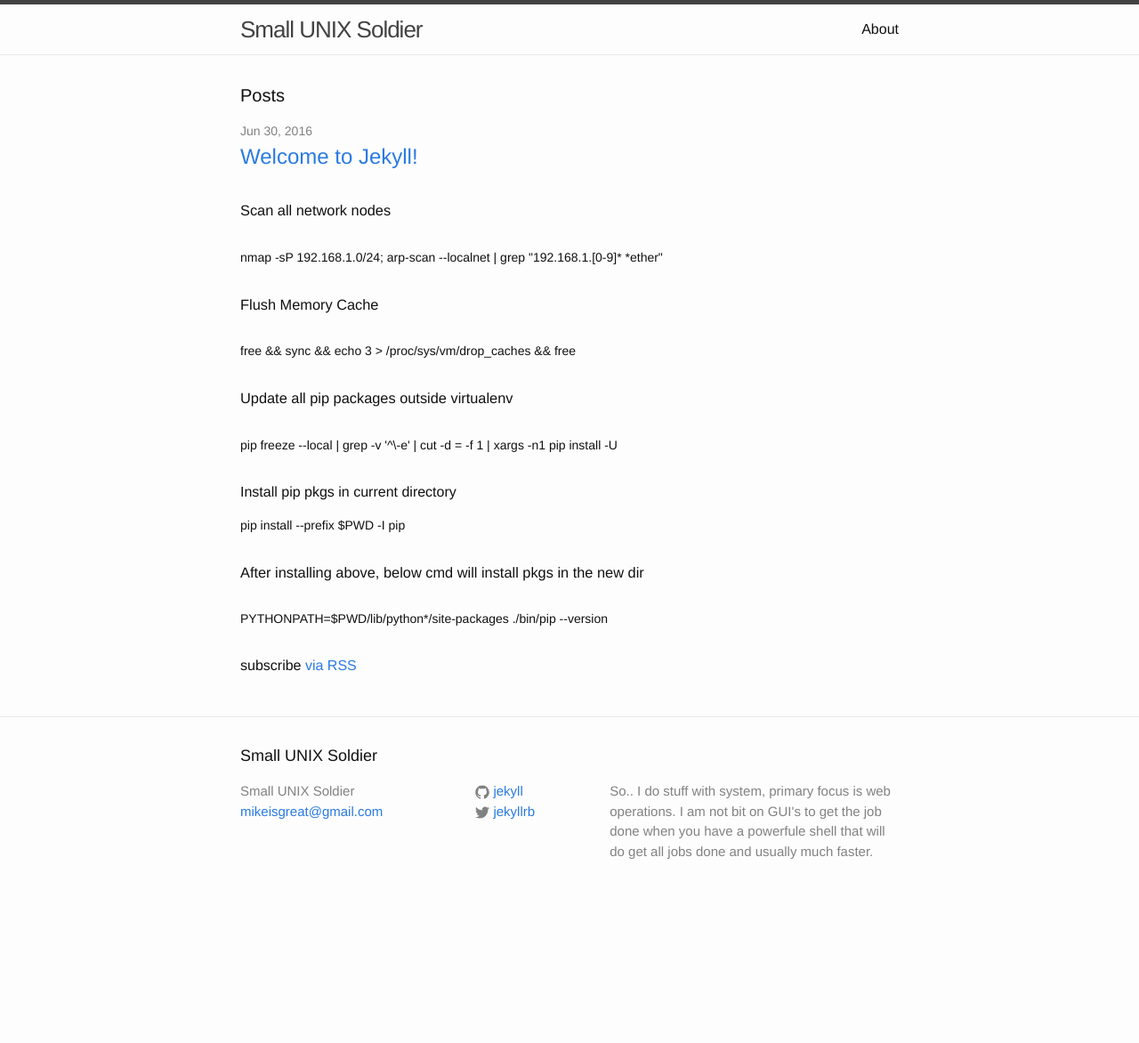
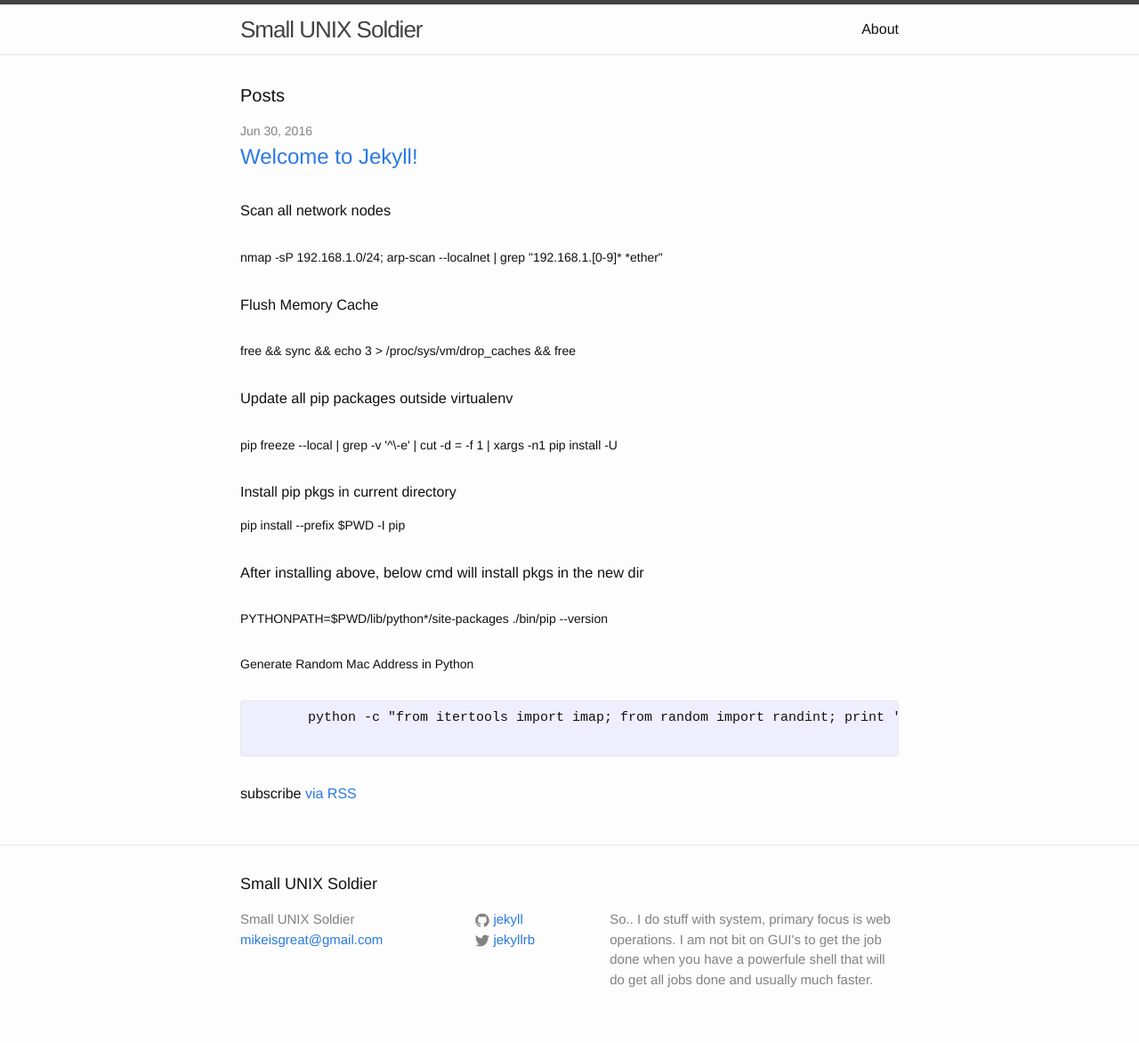
Before and after one commit to fleas/fleas.github.io, a Jekyll site: the page built from index.html, in a window 1280 px wide. Shown: the whole page at 89% size. Built offline with Jekyll 4.4.1, drawn with Linux system fonts in a browser that asks for light colours; before the commit the page ends 1028 px from its top, so only the background shows below that.

Commit message:
generate valid mac address

```diff
--- a/index.html
+++ b/index.html
@@ -28,8 +28,10 @@ layout: default
   <li> pip install --prefix $PWD -I pip </li>
   <li><h3> After installing above, below cmd will install pkgs in the new dir</h3></li>
   <li> PYTHONPATH=$PWD/lib/python*/site-packages ./bin/pip --version </li> </p>
-  <li></li>
-  <li></li>
+  <li>Generate Random Mac Address in Python</li>
+  <li><pre>
+       python -c "from itertools import imap; from random import randint; print ':'.join(['%02x'%x for x in imap(lambda x:randint(0,255), range(6))])"
+  </pre></li>
   <li></li>
   </ul>
 
```
